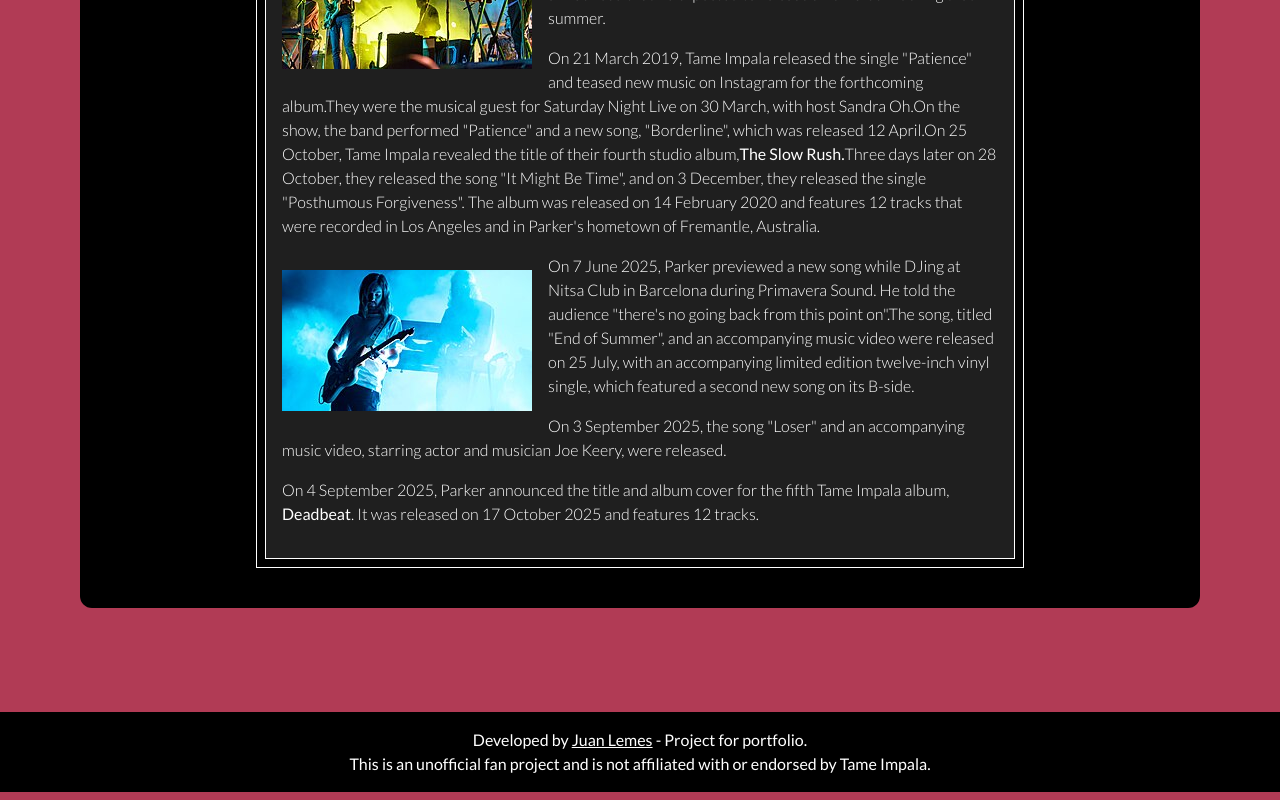
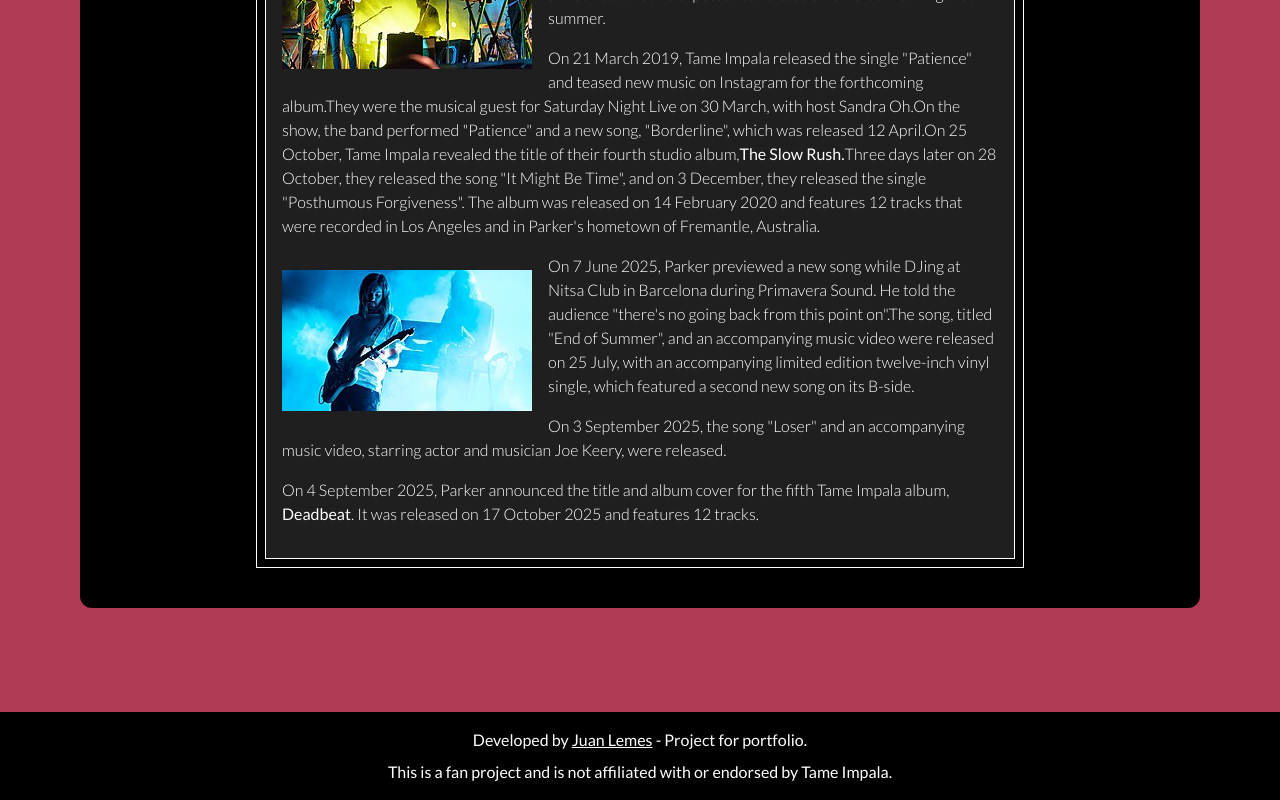
Before and after one commit to jlemes1/tameimpala-landing-page, a React (Vite) app: page / in a window 1280 px wide. Shown: the part 4669-5469 px from the top of the page. Built offline with nearby package versions, Linux system fonts and the light colour scheme.

Commit message:
update footer

```diff
--- a/src/components/Footer.jsx
+++ b/src/components/Footer.jsx
@@ -1,7 +1,7 @@
 function Footer() {
   return (
-    <div className='bg-black flex flex-col justify-center items-center p-4'>
-      <p>
+    <div className='bg-black flex flex-col justify-center items-center p-4 '>
+      <p className='mb-2'>
         Developed by{' '}
         <a
           href='https://github.com/jlemes1'
@@ -14,8 +14,8 @@ function Footer() {
         - Project for portfolio.
       </p>
       <p>
-        This is an unofficial fan project and is not affiliated with or endorsed
-        by Tame Impala.
+        This is a fan project and is not affiliated with or endorsed by Tame
+        Impala.
       </p>
     </div>
   );
```
